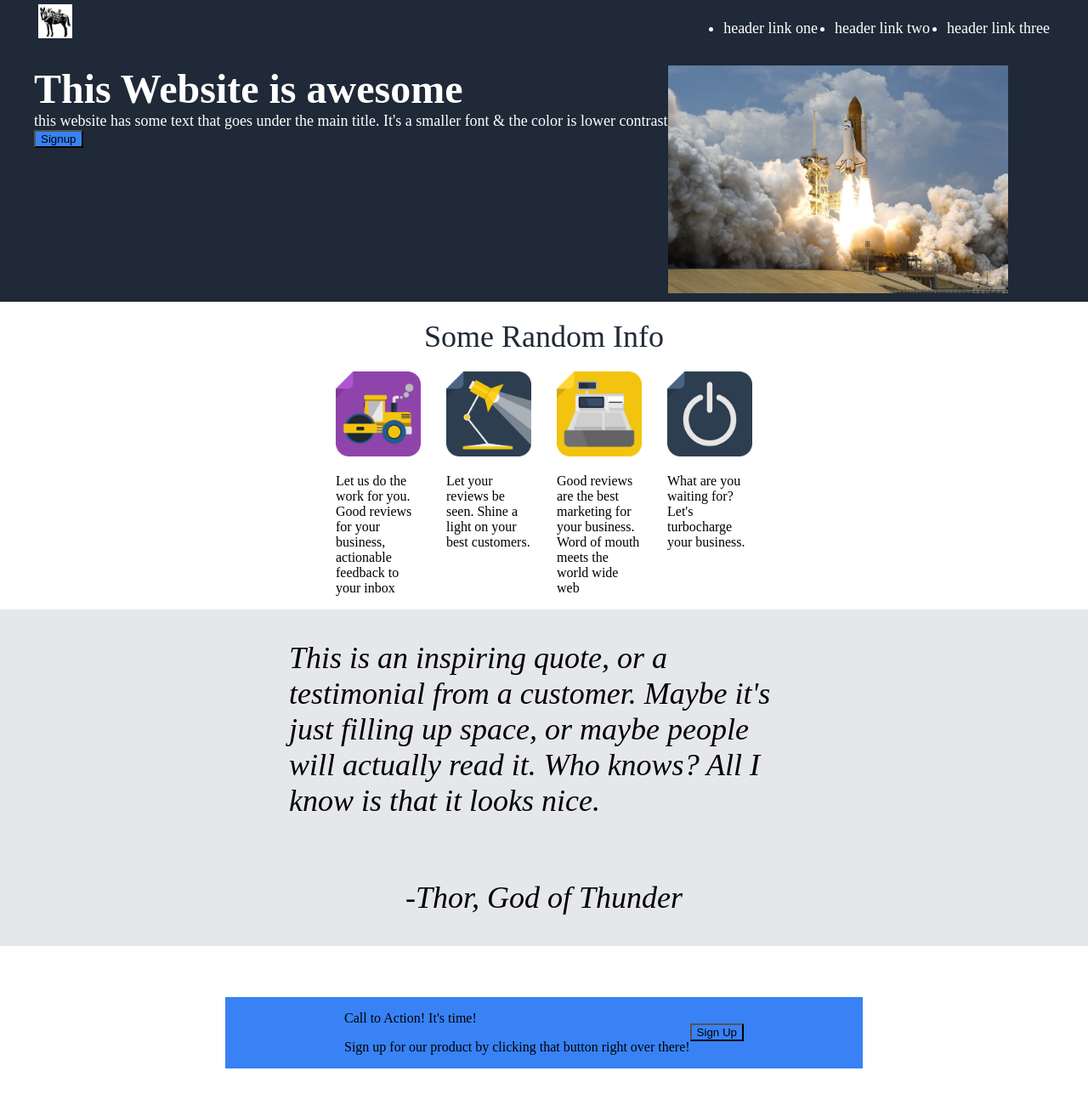
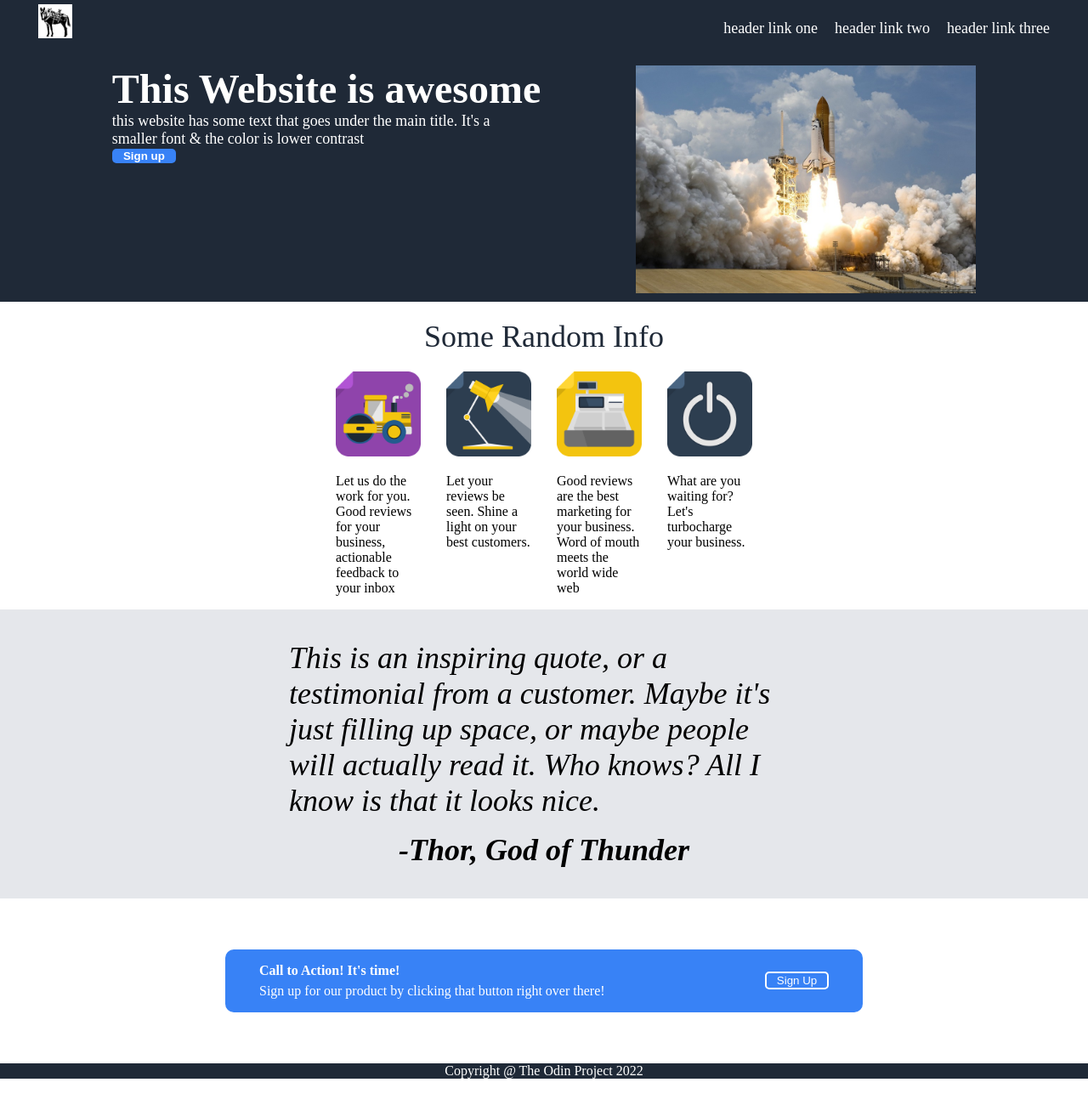
Before and after one commit to Peytonwxyz/flexboxlandingpage, a plain HTML site: page index.html in a window 1280 px wide. Shown: the top 1300 px of the page at 85% size. After the commit the page ends 1269 px from the top, so only its background shows below. Drawn offline with Linux system fonts and the light colour scheme.

Commit message:
final CSS changes and layout tweaks to complete project

```diff
--- a/index.html
+++ b/index.html
@@ -23,7 +23,7 @@
             <div class="submain">
                 <div class="subhead">This Website is awesome</div>
                 <div class="subtext">this website has some text that goes under the main title. It's a smaller font & the color is lower contrast</div>
-                <button class="button">Signup</button>
+                <button class="button">Sign up</button>
             </div>
             <img class="mainimg" src="img/rocket-launch-67643_960_720.jpg" alt="photo of a space shuttle launch">
         </div>
@@ -61,7 +61,9 @@
                     <p class="ctatime">Call to Action! It's time!</p>
                     <p class="ctatext">Sign up for our product by clicking that button right over there!</p>
                 </div>
-                <button class="button2">Sign Up</button>
+                <div class="ctabutton">
+                    <button class="button2">Sign Up</button>
+                </div>
             </div>
         </div>
         <div class="footer">Copyright @ The Odin Project 2022</div>
--- a/styles.css
+++ b/styles.css
@@ -24,6 +24,7 @@ display: flex;
 font-size: 18px;
 padding: 5px;
 gap: 20px;
+list-style-type: none;
 }
 
 .main{
@@ -31,9 +32,13 @@ gap: 20px;
     padding: 10px 40px 10px 40px;
     background-color: #1F2937;
     color: white;
+    justify-content: space-evenly;
 }
 .mainimg {
 width: 400px;
+}
+.submain {
+    padding-right: 20px;
 }
 .subhead {
     font-size: 48px;
@@ -42,10 +47,22 @@ width: 400px;
 }
 .subtext {
     font-size: 18px;
+    max-width: 500px;
 }
 .button, .button2{
     background-color: #3882F6;
+    color: white;
+    border-radius: 5px;
+    width: 75px;
+}
 
+.button {
+    font-weight: bold;
+    border: none;
+}
+
+.button2 {
+    border: 2px solid white;
 }
 .random{
 display:flex;
@@ -82,6 +99,11 @@ padding: 20px;
     display: flex;
     max-width: 600px;
     justify-content: space-around;
+    margin-bottom: -20px;
+
+}
+.quotee {
+    font-weight: bold;
 
 }
 .ctamain{
@@ -89,6 +111,7 @@ padding: 20px;
     padding: 60px;
     justify-content: center;
     align-items: center;
+
 }
 
 .cta{
@@ -97,9 +120,21 @@ padding: 20px;
     display: flex;
     background-color: #3882F6;
     align-items: center;
-    justify-content: center;
+    justify-content: space-between;
+    border-radius: 10px;
 }
 
+.cta2{
+    padding-left: 40px;
+    color: white;
+}
+.ctatime {
+    font-weight: bold;
+    margin-bottom: -10px;
+}
+.ctabutton {
+    padding-right: 40px;
+}
 .footer{
     display: flex;
     background-color: #1F2937;
```
